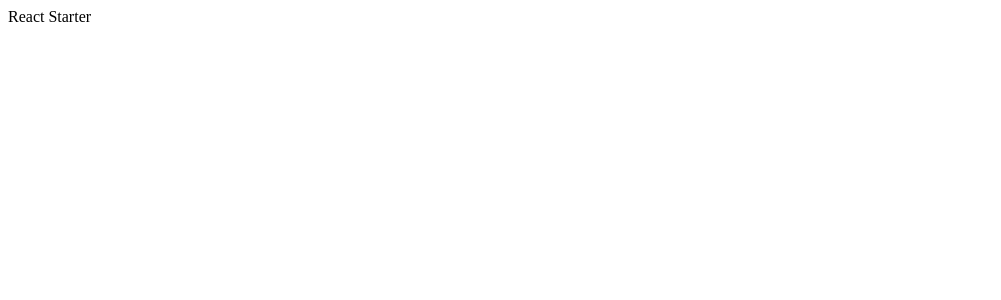
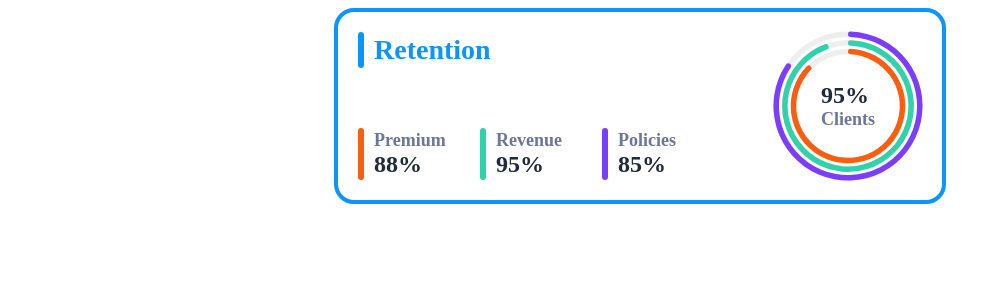
Before and after one commit to nataliakovtsuniak/widget, a React (Create React App) app: page / in a window 1280 px wide. Shown: the top 300 px of the page, without its empty margins (0-1001 px from the left). Built offline with nearby package versions, Linux system fonts and the light colour scheme.

Commit message:
add Retention Widget

```diff
--- a/src/App.js
+++ b/src/App.js
@@ -1,5 +1,38 @@
+import React from "react";
+import { createTheming } from "react-jss";
+import RetentionWidget from "./components/RetentionWidget";
+
+const ThemeContext = React.createContext({});
+
+const theming = createTheming(ThemeContext);
+export const { ThemeProvider, useTheme } = theming;
+
+const myTheme = {
+    color: {
+        textPrimary: "#21293d",
+        textSecondary: "#6c769a"
+    }
+};
+
+const chartsData = [
+    { name: "Premium", value: 88, fill: "#fa5e0e" },
+    { name: "Revenue", value: 95, fill: "#2fd2ab" },
+    { name: "Policies", value: 85, fill: "#7d3dfe" },
+    { name: "Clients", value: 95, fill: "" }
+];
+const widgetTitle = "Retention";
+const widgetColor = "#0c95ff";
+
 function App() {
-    return <div>React Starter</div>;
+    return (
+        <ThemeProvider theme={myTheme}>
+            <RetentionWidget
+                data={chartsData}
+                widgetTitle={widgetTitle}
+                widgetColor={widgetColor}
+            />
+        </ThemeProvider>
+    );
 }
 
 export default App;
--- /dev/null
+++ b/src/components/RetentionWidget/LegendItem.js
@@ -0,0 +1,50 @@
+import React from "react";
+import PropTypes from "prop-types";
+import { createUseStyles } from "react-jss";
+import clsx from "clsx";
+import { useTheme } from "../../App";
+
+const useStyles = createUseStyles((theme) => ({
+    legendItem: {
+        position: "relative",
+        display: "flex",
+        flexDirection: "column-reverse",
+        fontWeight: 600
+    },
+    legendItemWithLine: {
+        flexDirection: "column",
+        padding: [2, 16],
+        "&:before": {
+            content: '""',
+            position: "absolute",
+            top: 0,
+            left: 0,
+            width: 6,
+            height: "100%",
+            backgroundColor: ({ color }) => color,
+            borderRadius: 4
+        }
+    },
+    name: { fontSize: 18, color: theme.color.textSecondary },
+    percent: { fontSize: 24, color: theme.color.textPrimary }
+}));
+
+export default function LegendItem({ name, value, color = null }) {
+    const theme = useTheme();
+    const classes = useStyles({ color, theme });
+
+    return (
+        <div
+            className={clsx(classes.legendItem, color && classes.legendItemWithLine)}
+        >
+            <div className={classes.name}>{name}</div>
+            <div className={classes.percent}>{value}%</div>
+        </div>
+    );
+}
+
+LegendItem.propTypes = {
+    name: PropTypes.string.isRequired,
+    value: PropTypes.number.isRequired,
+    color: PropTypes.string
+};
--- /dev/null
+++ b/src/components/RetentionWidget/RadialChartBar.js
@@ -0,0 +1,57 @@
+import React from "react";
+import PropTypes from "prop-types";
+import { RadialBarChart, RadialBar, PolarAngleAxis } from "recharts";
+import { createUseStyles } from "react-jss";
+
+const useStyles = createUseStyles({
+    chartWrapper: { position: "relative", margin: -12 },
+    legend: {
+        position: "absolute",
+        top: 0,
+        width: "100%",
+        height: "100%",
+        display: "flex",
+        justifyContent: "center",
+        alignItems: "center"
+    }
+});
+
+export default function RadialChartBar({ data, children = null }) {
+    const classes = useStyles();
+
+    return (
+        <div className={classes.chartWrapper}>
+            <RadialBarChart
+                width={172}
+                height={172}
+                innerRadius={"68%"}
+                outerRadius={"100%"}
+                barSize={5.5}
+                data={data}
+                startAngle={90}
+                endAngle={-270}
+            >
+                <PolarAngleAxis
+                    type="number"
+                    domain={[0, 100]}
+                    dataKey={"value"}
+                    angleAxisId={0}
+                    tick={false}
+                />
+                <RadialBar
+                    background
+                    dataKey="value"
+                    angleAxisId={0}
+                    data={data}
+                    cornerRadius={5}
+                />
+            </RadialBarChart>
+            {children && <div className={classes.legend}>{children}</div>}
+        </div>
+    );
+}
+
+RadialChartBar.propTypes = {
+    data: PropTypes.array.isRequired,
+    children: PropTypes.node
+};
--- /dev/null
+++ b/src/components/RetentionWidget/index.js
@@ -0,0 +1,95 @@
+import React from "react";
+import PropTypes from "prop-types";
+import { uid } from "react-uid";
+import { createUseStyles } from "react-jss";
+
+import RadialChartBar from "./RadialChartBar";
+import LegendItem from "./LegendItem";
+
+const useStyles = createUseStyles({
+    widgetWrapper: {
+        maxWidth: 564,
+        minHeight: 148,
+        display: "flex",
+        flexWrap: "wrap",
+        justifyContent: "space-between",
+        padding: 20,
+        margin: "0 auto",
+        border: ({ widgetColor }) => `4px solid ${widgetColor}`,
+        borderRadius: 20
+    },
+    widgetTitle: {
+        position: "relative",
+        padding: [2, 16],
+        marginBottom: 24,
+        color: ({ widgetColor }) => widgetColor,
+        fontSize: 28,
+        fontWeight: 600,
+
+        "&:before": {
+            content: '""',
+            position: "absolute",
+            top: 0,
+            left: 0,
+            width: 6,
+            height: "100%",
+            backgroundColor: ({ widgetColor }) => widgetColor,
+            borderRadius: 4
+        }
+    },
+    leftColumn: {
+        flexGrow: 1,
+        display: "flex",
+        flexDirection: "column",
+        justifyContent: "space-between"
+    },
+    rightColumn: {
+        display: "flex",
+        justifyContent: "center",
+        alignItems: "center",
+        margin: "0 auto"
+    },
+    legendBar: {
+        position: "relative",
+        display: "grid",
+        gridTemplateColumns: "repeat(auto-fill, 118px)",
+        gridGap: 4
+    }
+});
+
+export default function RetentionWidget({ widgetTitle, widgetColor, data }) {
+    const classes = useStyles({ widgetColor });
+
+    const itemsWithColors = data.slice(0, -1);
+    const lastItem = data[data.length - 1];
+
+    return (
+        <div className={classes.widgetWrapper}>
+            <div className={classes.leftColumn}>
+                <div className={classes.widgetTitle}>{widgetTitle}</div>
+
+                <div className={classes.legendBar}>
+                    {itemsWithColors.map((chart, index) => (
+                        <LegendItem
+                            key={uid(index)}
+                            name={chart.name}
+                            value={chart.value}
+                            color={chart.fill}
+                        />
+                    ))}
+                </div>
+            </div>
+            <div className={classes.rightColumn}>
+                <RadialChartBar data={itemsWithColors}>
+                    <LegendItem name={lastItem.name} value={lastItem.value} />
+                </RadialChartBar>
+            </div>
+        </div>
+    );
+}
+
+RetentionWidget.propTypes = {
+    widgetTitle: PropTypes.string.isRequired,
+    widgetColor: PropTypes.string.isRequired,
+    data: PropTypes.array.isRequired
+};
```
Also changed, not shown: package.json (+6 -1 lines), 1 other file (tests, documents, lock files or other folders).
